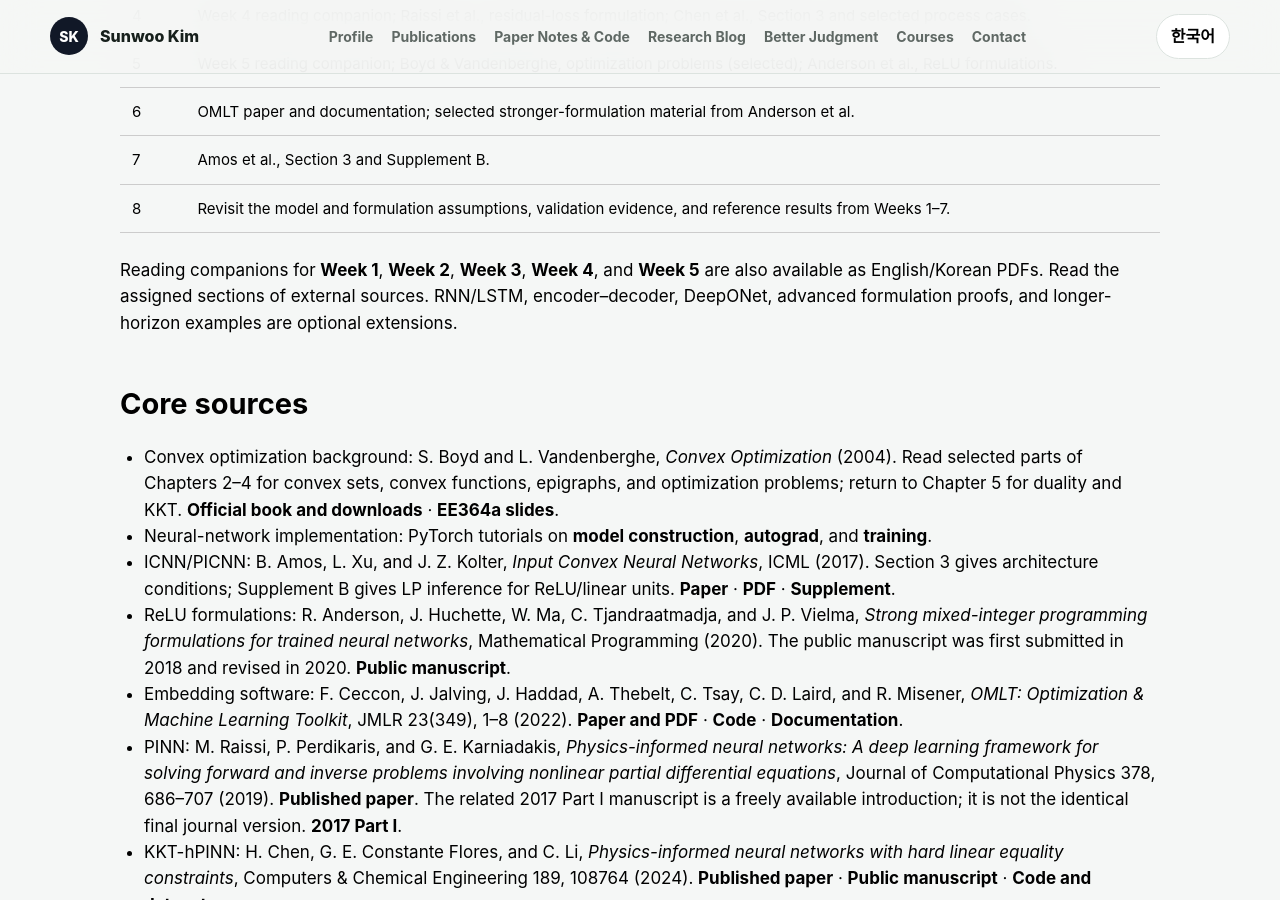
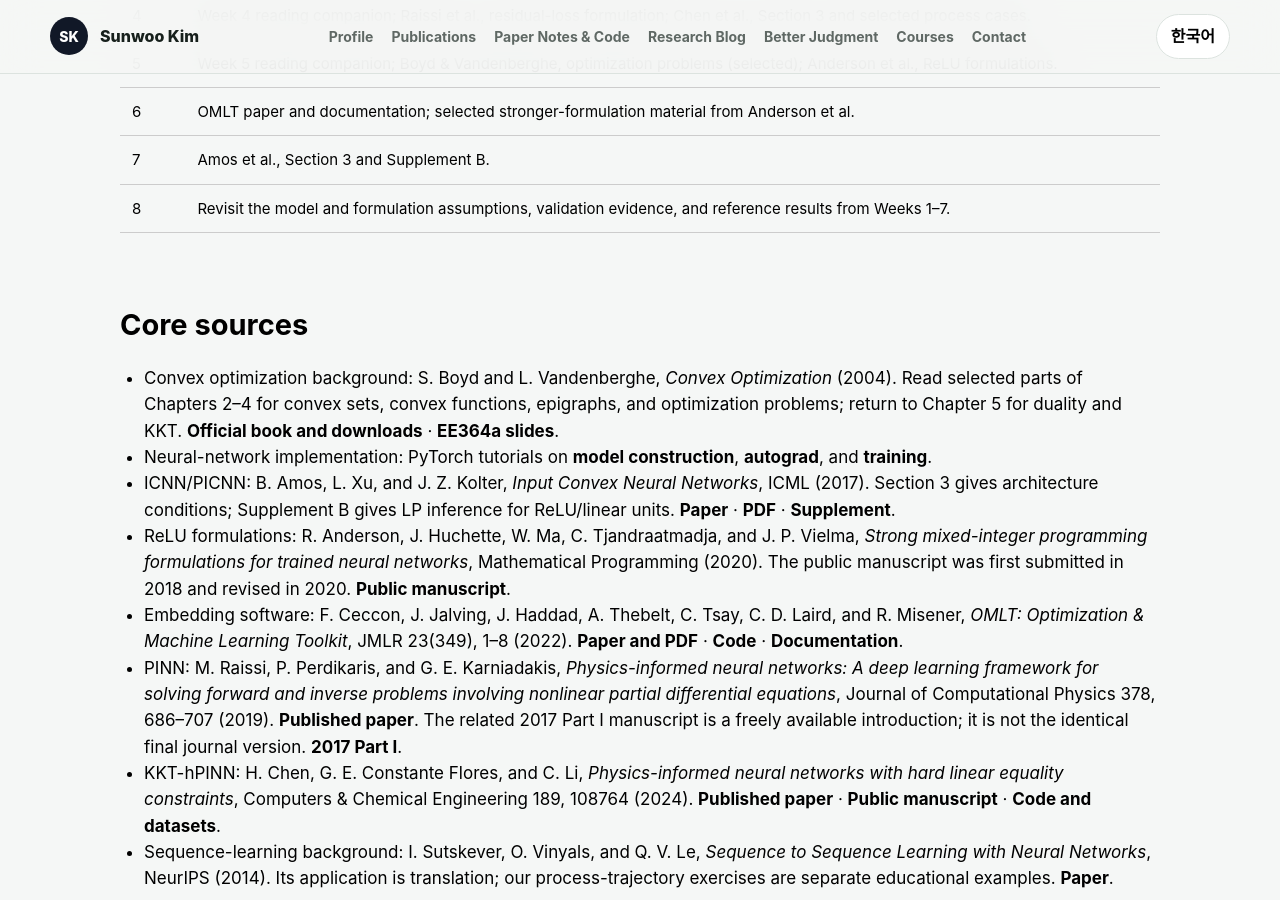
Before and after one commit to SunBooGermany/SunBooGermany.github.io, a Jekyll site: the page built from courses/surrogate-models/syllabus.md, in a window 1280 px wide and 900 px high, scrolled down 2986 px. Built offline with Jekyll 4.4.1, drawn with Linux system fonts in a browser that asks for light colours.

Commit message:
Remove redundant syllabus reading introduction
Delete the quoted paragraph and its English counterpart, and regenerate both syllabus PDFs.

```diff
--- a/courses/surrogate-models/syllabus.md
+++ b/courses/surrogate-models/syllabus.md
@@ -57,8 +57,6 @@ The syllabus and lecture materials for [Week 1]({{ '/courses/surrogate-models/we
 {% for week in course.weeks %}| {{ week.number }} | {{ week.reading }} |
 {% endfor %}
 
-Reading companions for [Week 1]({{ '/courses/surrogate-models/week-01-reading/' | relative_url }}), [Week 2]({{ '/courses/surrogate-models/week-02-reading/' | relative_url }}), [Week 3]({{ '/courses/surrogate-models/week-03-reading/' | relative_url }}), [Week 4]({{ '/courses/surrogate-models/week-04-reading/' | relative_url }}), and [Week 5]({{ '/courses/surrogate-models/week-05-reading/' | relative_url }}) are also available as English/Korean PDFs. Read the assigned sections of external sources. RNN/LSTM, encoder–decoder, DeepONet, advanced formulation proofs, and longer-horizon examples are optional extensions.
-
 ## Core sources
 
 - Convex optimization background: S. Boyd and L. Vandenberghe, *Convex Optimization* (2004). Read selected parts of Chapters 2–4 for convex sets, convex functions, epigraphs, and optimization problems; return to Chapter 5 for duality and KKT. [Official book and downloads](https://web.stanford.edu/~boyd/cvxbook/) · [EE364a slides](https://web.stanford.edu/class/ee364a/lectures.html).
@@ -117,8 +115,6 @@ Python 기초, 미분, 행렬 연산, 선형대수, 물질수지 지식을 전
 {% for week in course.weeks %}| {{ week.number }} | {{ week.reading_ko }} |
 {% endfor %}
 
-[1주차]({{ '/courses/surrogate-models/week-01-reading/' | relative_url }}), [2주차]({{ '/courses/surrogate-models/week-02-reading/' | relative_url }}), [3주차]({{ '/courses/surrogate-models/week-03-reading/' | relative_url }}), [4주차]({{ '/courses/surrogate-models/week-04-reading/' | relative_url }}), [5주차 읽기자료]({{ '/courses/surrogate-models/week-05-reading/' | relative_url }})를 국문·영문 PDF로도 제공합니다. 외부 원문은 지정된 절을 읽습니다. RNN/LSTM·encoder–decoder·DeepONet, 고급 formulation 증명과 긴 horizon 예제는 선택 확장입니다.
-
 ## 핵심 참고자료
 
 - Convex optimization 기초: S. Boyd와 L. Vandenberghe, *Convex Optimization* (2004). 2–4장의 convex set, convex function, epigraph, 최적화 문제 관련 내용을 읽고 duality와 KKT는 5장을 참고합니다. [공식 교재·다운로드](https://web.stanford.edu/~boyd/cvxbook/) · [EE364a 슬라이드](https://web.stanford.edu/class/ee364a/lectures.html).
```
Also changed, not shown: 2 other files.
